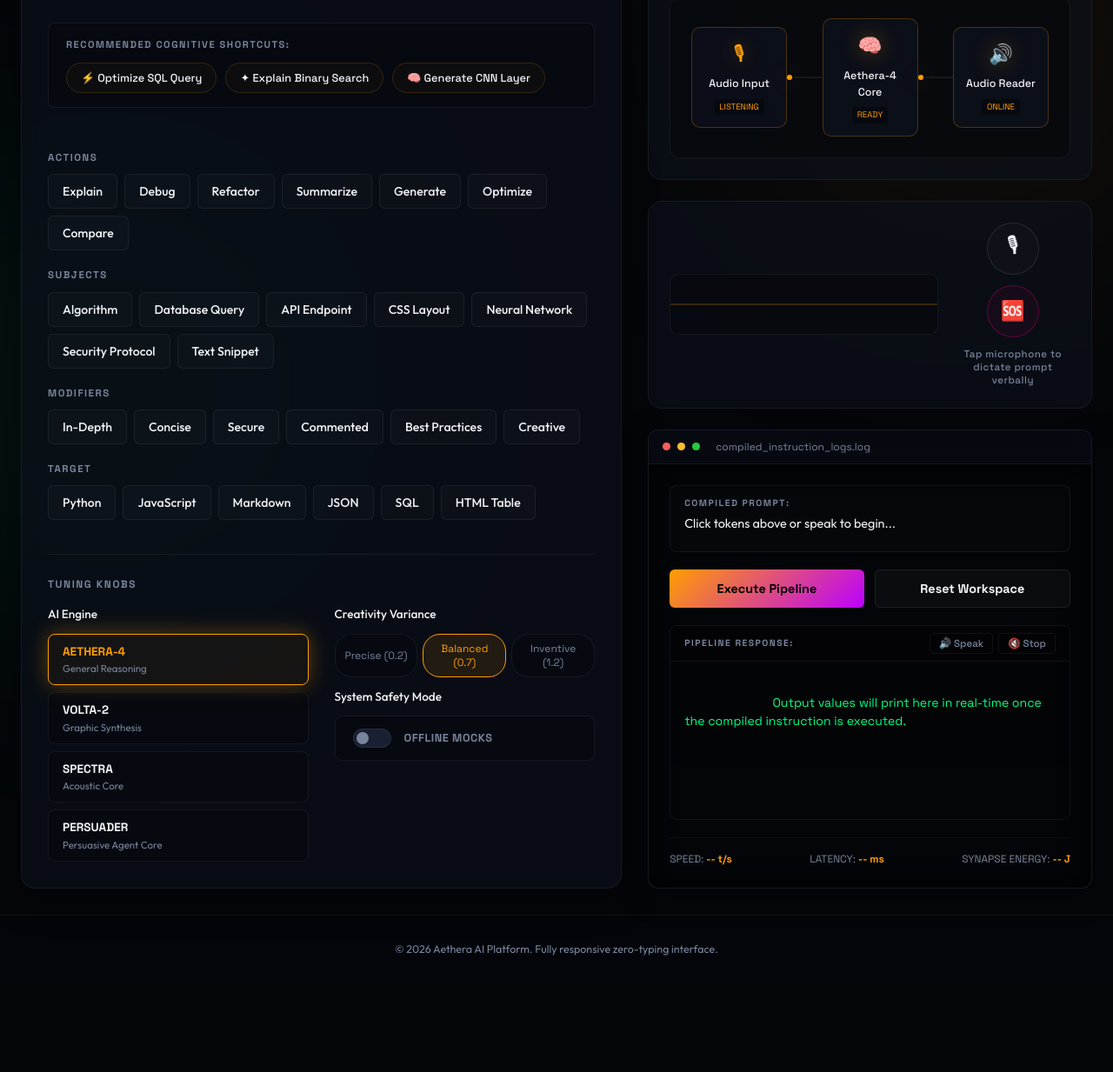
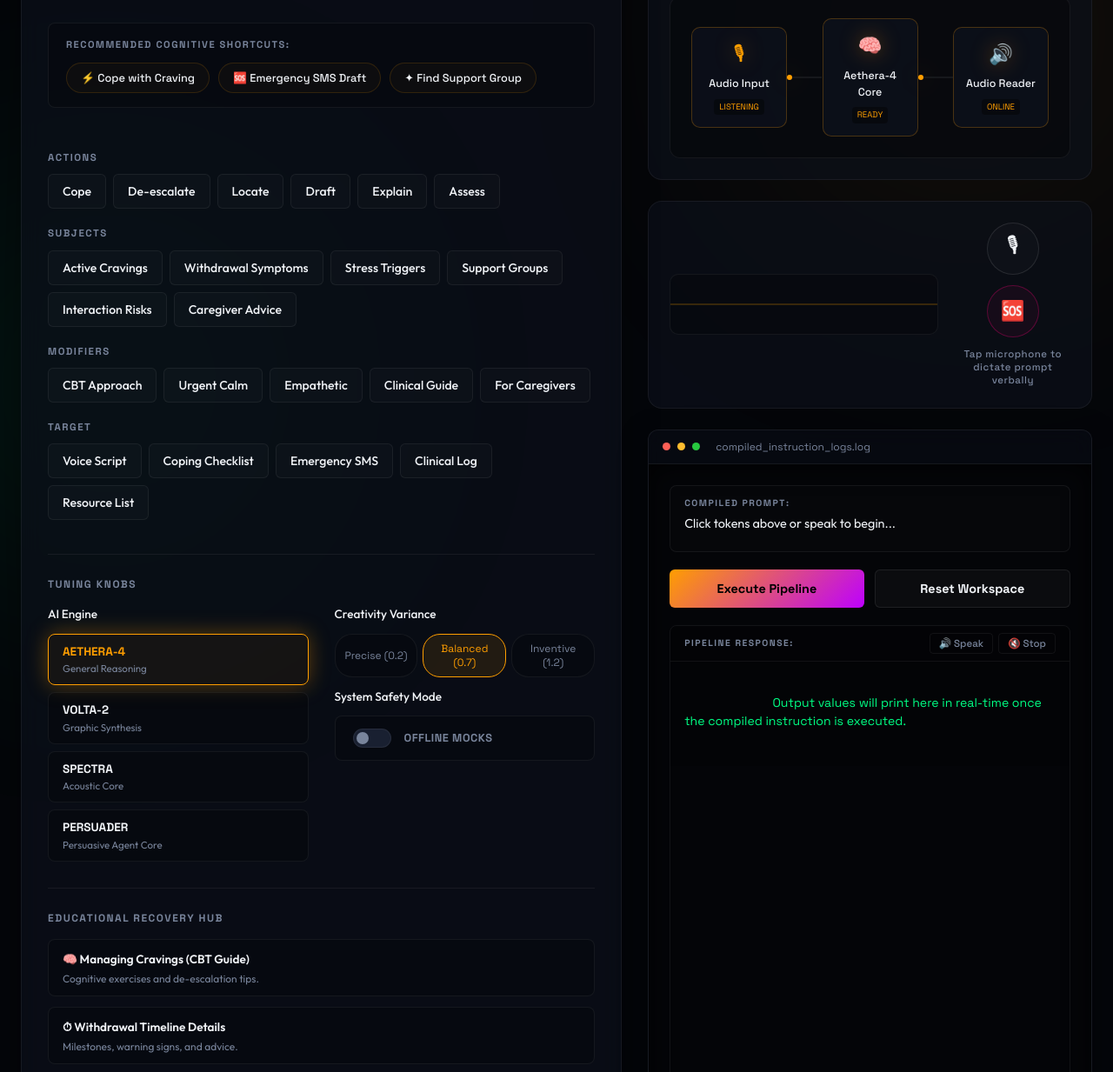
Before and after one commit to kuniyilsreehari/proguru, a website built with Vite: page zero_typing_platform.html in a window 1280 px wide. Shown: the part 182-1415 px from the top of the page at 87% size. Before the commit the page ends 1314 px from the top, so only its background shows below. Built offline with nearby package versions, Linux system fonts and the light colour scheme.

Commit message:
transition platform to substance use disorder (SUD) recovery and prevention workspace, implementing CBT guides, crisis safety routing, and automated test updates

```diff
--- a/platform.css
+++ b/platform.css
@@ -1063,3 +1063,44 @@ input:checked + .switch-slider:before {
         border-color: var(--accent-pink);
     }
 }
+
+/* Educational Recovery Hub styles */
+.resources-section {
+    margin-top: 30px;
+    border-top: 1px solid var(--border-color);
+    padding-top: 25px;
+}
+
+.resources-grid {
+    display: flex;
+    flex-direction: column;
+    gap: 12px;
+}
+
+.resource-card {
+    background: rgba(0, 0, 0, 0.2);
+    border: 1px solid var(--border-color);
+    border-radius: 8px;
+    padding: 12px 16px;
+    cursor: pointer;
+    transition: var(--transition-fast);
+}
+
+.resource-card:hover {
+    background: rgba(255, 158, 0, 0.03);
+    border-color: rgba(255, 158, 0, 0.2);
+    transform: translateX(3px);
+}
+
+.resource-title {
+    font-size: 0.85rem;
+    font-weight: 600;
+    color: var(--text-white);
+    margin-bottom: 4px;
+}
+
+.resource-desc {
+    font-size: 0.75rem;
+    color: var(--text-muted);
+    line-height: 1.3;
+}
--- a/platform.js
+++ b/platform.js
@@ -691,16 +691,16 @@ Analysis Summary:
 
     // --- 8. Adaptive One-Tap Interface Controller ---
     const presets = {
-        'debug-sql': { action: 'Debug', subject: 'the database query', modifier: 'with strict safety focus', target: 'formatted as optimized SQL schema', engine: 'Aethera LLM v4', temp: '0.2' },
-        'explain-python': { action: 'Explain', subject: 'the algorithm', modifier: 'with line-by-line comments', target: 'formatted as Python code', engine: 'Aethera LLM v4', temp: '0.7' },
-        'generate-nn': { action: 'Generate', subject: 'the neural network layers', modifier: 'using modern best practices', target: 'formatted as Python code', engine: 'Aethera LLM v4', temp: '1.2' },
+        'crave-cbt': { action: 'Cope with', subject: 'active cravings', modifier: 'using cognitive behavioral therapy (CBT) focus', target: 'formatted as a step-by-step coping checklist', engine: 'Aethera LLM v4', temp: '0.7' },
+        'emerg-sms': { action: 'Draft', subject: 'active cravings', modifier: 'focusing on caregiver-specific instructions', target: 'formatted as an emergency caregiver text draft', engine: 'Persuader Voice Core', temp: '0.2' },
+        'detox-locator': { action: 'Locate', subject: 'local support meetings', modifier: 'following clinical safety guidelines', target: 'formatted as a local resource locator list', engine: 'Aethera LLM v4', temp: '0.7' },
         // Context-driven updates
-        'explain-a11y': { action: 'Explain', subject: 'the CSS layout', modifier: 'using modern best practices', target: 'formatted as a Markdown list', engine: 'Aethera LLM v4', temp: '0.7' },
-        'explain-hash': { action: 'Explain', subject: 'the security protocol', modifier: 'with strict safety focus', target: 'formatted as raw JSON data', engine: 'Aethera LLM v4', temp: '0.2' },
-        'debug-flexbox': { action: 'Debug', subject: 'the CSS layout', modifier: 'using modern best practices', target: 'formatted as JavaScript code', engine: 'Aethera LLM v4', temp: '0.7' },
-        'debug-csp': { action: 'Debug', subject: 'the security protocol', modifier: 'with strict safety focus', target: 'formatted as raw JSON data', engine: 'Aethera LLM v4', temp: '0.2' },
-        'generate-table': { action: 'Generate', subject: 'the database query', modifier: 'with line-by-line comments', target: 'formatted as structured HTML table', engine: 'Aethera LLM v4', temp: '0.7' },
-        'generate-axios': { action: 'Generate', subject: 'the API endpoint', modifier: 'using modern best practices', target: 'formatted as JavaScript code', engine: 'Aethera LLM v4', temp: '0.7' }
+        'crave-calm': { action: 'Cope with', subject: 'active cravings', modifier: 'with immediate de-escalation steps', target: 'formatted as a voice-friendly safety script', engine: 'Persuader Voice Core', temp: '0.2' },
+        'trigger-calm': { action: 'Cope with', subject: 'stress triggers', modifier: 'with immediate de-escalation steps', target: 'formatted as a voice-friendly safety script', engine: 'Persuader Voice Core', temp: '0.2' },
+        'trigger-cbt': { action: 'Cope with', subject: 'stress triggers', modifier: 'using cognitive behavioral therapy (CBT) focus', target: 'formatted as a step-by-step coping checklist', engine: 'Aethera LLM v4', temp: '0.7' },
+        'emerg-script': { action: 'Draft', subject: 'withdrawal symptoms', modifier: 'focusing on caregiver-specific instructions', target: 'formatted as an emergency caregiver text draft', engine: 'Persuader Voice Core', temp: '0.2' },
+        'support-list': { action: 'Locate', subject: 'local support meetings', modifier: 'with non-judgmental support', target: 'formatted as a local resource locator list', engine: 'Aethera LLM v4', temp: '0.7' },
+        'care-guide': { action: 'Assess', subject: 'caregiver warning signs', modifier: 'focusing on caregiver-specific instructions', target: 'formatted as a clinical summary log', engine: 'Aethera LLM v4', temp: '0.7' }
     };
 
     const oneTapContainer = document.getElementById('one-tap-shortcuts');
@@ -709,30 +709,32 @@ Analysis Summary:
         if (!oneTapContainer) return;
 
         let html = '';
-        if (actionType === 'Explain') {
+        if (actionType === 'Cope with') {
             html = `
-                <button class="one-tap-pill" data-preset="explain-python">✦ Explain Binary Search</button>
-                <button class="one-tap-pill" data-preset="explain-a11y">✦ Explain Accessibility Grid</button>
-                <button class="one-tap-pill" data-preset="explain-hash">✦ Explain Hashing Protocol</button>
+                <button class="one-tap-pill" data-preset="crave-cbt">⚡ Cope with Craving (CBT)</button>
+                <button class="one-tap-pill" data-preset="crave-calm">⚡ Cope with Craving (Calm)</button>
+                <button class="one-tap-pill" data-preset="trigger-calm">⚡ De-escalate Triggers</button>
             `;
-        } else if (actionType === 'Debug') {
+        } else if (actionType === 'Draft') {
             html = `
-                <button class="one-tap-pill" data-preset="debug-sql">⚡ Optimize SQL Query</button>
-                <button class="one-tap-pill" data-preset="debug-flexbox">⚡ Debug CSS Alignment</button>
-                <button class="one-tap-pill" data-preset="debug-csp">⚡ Debug Security CSP</button>
+                <button class="one-tap-pill" data-preset="emerg-sms">🆘 Emergency SMS Draft</button>
+                <button class="one-tap-pill" data-preset="emerg-script">🆘 Emergency Phone Script</button>
             `;
-        } else if (actionType === 'Generate') {
+        } else if (actionType === 'Locate') {
             html = `
-                <button class="one-tap-pill" data-preset="generate-nn">🧠 Generate CNN Layer</button>
-                <button class="one-tap-pill" data-preset="generate-table">🧠 Generate DB Schema HTML</button>
-                <button class="one-tap-pill" data-preset="generate-axios">🧠 Generate Axios Endpoint</button>
+                <button class="one-tap-pill" data-preset="detox-locator">✦ Find Support Group</button>
+                <button class="one-tap-pill" data-preset="support-list">✦ Local Resource List</button>
+            `;
+        } else if (actionType === 'Assess') {
+            html = `
+                <button class="one-tap-pill" data-preset="care-guide">📋 Assess Caregiver Signs</button>
             `;
         } else {
             // General recommendations
             html = `
-                <button class="one-tap-pill" data-preset="debug-sql">⚡ Optimize SQL Query</button>
-                <button class="one-tap-pill" data-preset="explain-python">✦ Explain Binary Search</button>
-                <button class="one-tap-pill" data-preset="generate-nn">🧠 Generate CNN Layer</button>
+                <button class="one-tap-pill" data-preset="crave-cbt">⚡ Cope with Craving</button>
+                <button class="one-tap-pill" data-preset="emerg-sms">🆘 Emergency SMS Draft</button>
+                <button class="one-tap-pill" data-preset="detox-locator">✦ Find Support Group</button>
             `;
         }
 
@@ -784,4 +786,24 @@ Analysis Summary:
             }
         });
     });
+
+    // --- 9. Educational Resources Loader Function ---
+    window.loadResource = (key) => {
+        if (isPipelineRunning) return;
+
+        let query = "";
+        if (key === 'cravings-guide') {
+            query = "Cope with active cravings using cognitive behavioral therapy (CBT) focus formatted as a step-by-step coping checklist";
+        } else if (key === 'withdrawal-timeline') {
+            query = "Explain withdrawal symptoms following clinical safety guidelines formatted as a voice-friendly safety script";
+        } else if (key === 'emergency-hotlines') {
+            query = "Locate local support meetings following clinical safety guidelines formatted as a local resource locator list";
+        }
+
+        if (query) {
+            clearSelectedTokens();
+            alertLog(`[RECOVERY HUB] Loading Educational Guide: "${key}"`);
+            animatePipelineExecution(query);
+        }
+    };
 });
--- a/zero_typing_platform.html
+++ b/zero_typing_platform.html
@@ -3,9 +3,9 @@
 <head>
     <meta charset="UTF-8">
     <meta name="viewport" content="width=device-width, initial-scale=1.0">
-    <title>Aethera - Zero-Typing AI Playground & Model Workspace</title>
+    <title>Aethera - SUD Recovery & Prevention Platform</title>
     <!-- SEO Meta Tags -->
-    <meta name="description" content="Aethera is a next-generation AI model platform designed for zero typing. Build, configure, and prompt complex machine learning pipelines using interactive speech recognition and modular click arrays.">
+    <meta name="description" content="Aethera is an accessibility-first Substance Use Disorder (SUD) recovery and prevention platform. Build, configure, and execute cognitive de-escalation scripts, emergency caregiver messages, and local resource requests hands-free.">
     <!-- Google Fonts -->
     <link rel="preconnect" href="https://fonts.googleapis.com">
     <link rel="preconnect" href="https://fonts.gstatic.com" crossorigin>
@@ -23,11 +23,11 @@
         <div class="nav-container">
             <a href="#" class="logo">
                 <span class="logo-icon">⬥</span>
-                <span class="logo-text">AETHERA <span class="accent-text">// ZERO-TYPING AI</span></span>
+                <span class="logo-text">AETHERA <span class="accent-text">// SUD RECOVERY & PREVENTION</span></span>
             </a>
             <div class="header-status">
                 <span class="status-indicator online"></span>
-                <span class="status-label">SPEECH INTERFACE READY</span>
+                <span class="status-label">RECOVERY CHANNELS ACTIVE</span>
             </div>
         </div>
     </header>
@@ -46,9 +46,9 @@
             <div class="one-tap-section">
                 <span class="one-tap-label">RECOMMENDED COGNITIVE SHORTCUTS:</span>
                 <div class="one-tap-container" id="one-tap-shortcuts">
-                    <button class="one-tap-pill" data-preset="debug-sql">⚡ Optimize SQL Query</button>
-                    <button class="one-tap-pill" data-preset="explain-python">✦ Explain Binary Search</button>
-                    <button class="one-tap-pill" data-preset="generate-nn">🧠 Generate CNN Layer</button>
+                    <button class="one-tap-pill" data-preset="crave-cbt">⚡ Cope with Craving</button>
+                    <button class="one-tap-pill" data-preset="emerg-sms">🆘 Emergency SMS Draft</button>
+                    <button class="one-tap-pill" data-preset="detox-locator">✦ Find Support Group</button>
                 </div>
             </div>
 
@@ -57,13 +57,12 @@
                 <div class="matrix-row">
                     <div class="row-label">ACTIONS</div>
                     <div class="token-grid" id="grid-actions">
+                        <button class="token-btn" data-type="action" data-value="Cope with">Cope</button>
+                        <button class="token-btn" data-type="action" data-value="De-escalate">De-escalate</button>
+                        <button class="token-btn" data-type="action" data-value="Locate">Locate</button>
+                        <button class="token-btn" data-type="action" data-value="Draft">Draft</button>
                         <button class="token-btn" data-type="action" data-value="Explain">Explain</button>
-                        <button class="token-btn" data-type="action" data-value="Debug">Debug</button>
-                        <button class="token-btn" data-type="action" data-value="Refactor">Refactor</button>
-                        <button class="token-btn" data-type="action" data-value="Summarize">Summarize</button>
-                        <button class="token-btn" data-type="action" data-value="Generate">Generate</button>
-                        <button class="token-btn" data-type="action" data-value="Optimize">Optimize</button>
-                        <button class="token-btn" data-type="action" data-value="Compare">Compare</button>
+                        <button class="token-btn" data-type="action" data-value="Assess">Assess</button>
                     </div>
                 </div>
 
@@ -71,13 +70,12 @@
                 <div class="matrix-row">
                     <div class="row-label">SUBJECTS</div>
                     <div class="token-grid" id="grid-subjects">
-                        <button class="token-btn" data-type="subject" data-value="the algorithm">Algorithm</button>
-                        <button class="token-btn" data-type="subject" data-value="the database query">Database Query</button>
-                        <button class="token-btn" data-type="subject" data-value="the API endpoint">API Endpoint</button>
-                        <button class="token-btn" data-type="subject" data-value="the CSS layout">CSS Layout</button>
-                        <button class="token-btn" data-type="subject" data-value="the neural network layers">Neural Network</button>
-                        <button class="token-btn" data-type="subject" data-value="the security protocol">Security Protocol</button>
-                        <button class="token-btn" data-type="subject" data-value="this text snippet">Text Snippet</button>
+                        <button class="token-btn" data-type="subject" data-value="active cravings">Active Cravings</button>
+                        <button class="token-btn" data-type="subject" data-value="withdrawal symptoms">Withdrawal Symptoms</button>
+                        <button class="token-btn" data-type="subject" data-value="stress triggers">Stress Triggers</button>
+                        <button class="token-btn" data-type="subject" data-value="local support meetings">Support Groups</button>
+                        <button class="token-btn" data-type="subject" data-value="medication interaction risks">Interaction Risks</button>
+                        <button class="token-btn" data-type="subject" data-value="caregiver warning signs">Caregiver Advice</button>
                     </div>
                 </div>
 
@@ -85,12 +83,11 @@
                 <div class="matrix-row">
                     <div class="row-label">MODIFIERS</div>
                     <div class="token-grid" id="grid-modifiers">
-                        <button class="token-btn" data-type="modifier" data-value="in comprehensive detail">In-Depth</button>
-                        <button class="token-btn" data-type="modifier" data-value="briefly and concisely">Concise</button>
-                        <button class="token-btn" data-type="modifier" data-value="with strict safety focus">Secure</button>
-                        <button class="token-btn" data-type="modifier" data-value="with line-by-line comments">Commented</button>
-                        <button class="token-btn" data-type="modifier" data-value="using modern best practices">Best Practices</button>
-                        <button class="token-btn" data-type="modifier" data-value="under a creative style">Creative</button>
+                        <button class="token-btn" data-type="modifier" data-value="using cognitive behavioral therapy (CBT) focus">CBT Approach</button>
+                        <button class="token-btn" data-type="modifier" data-value="with immediate de-escalation steps">Urgent Calm</button>
+                        <button class="token-btn" data-type="modifier" data-value="with non-judgmental support">Empathetic</button>
+                        <button class="token-btn" data-type="modifier" data-value="following clinical safety guidelines">Clinical Guide</button>
+                        <button class="token-btn" data-type="modifier" data-value="focusing on caregiver-specific instructions">For Caregivers</button>
                     </div>
                 </div>
 
@@ -98,12 +95,11 @@
                 <div class="matrix-row">
                     <div class="row-label">TARGET</div>
                     <div class="token-grid" id="grid-targets">
-                        <button class="token-btn" data-type="target" data-value="formatted as Python code">Python</button>
-                        <button class="token-btn" data-type="target" data-value="formatted as JavaScript code">JavaScript</button>
-                        <button class="token-btn" data-type="target" data-value="formatted as a Markdown list">Markdown</button>
-                        <button class="token-btn" data-type="target" data-value="formatted as raw JSON data">JSON</button>
-                        <button class="token-btn" data-type="target" data-value="formatted as optimized SQL schema">SQL</button>
-                        <button class="token-btn" data-type="target" data-value="formatted as structured HTML table">HTML Table</button>
+                        <button class="token-btn" data-type="target" data-value="formatted as a voice-friendly safety script">Voice Script</button>
+                        <button class="token-btn" data-type="target" data-value="formatted as a step-by-step coping checklist">Coping Checklist</button>
+                        <button class="token-btn" data-type="target" data-value="formatted as an emergency caregiver text draft">Emergency SMS</button>
+                        <button class="token-btn" data-type="target" data-value="formatted as a clinical summary log">Clinical Log</button>
+                        <button class="token-btn" data-type="target" data-value="formatted as a local resource locator list">Resource List</button>
                     </div>
                 </div>
             </div>
@@ -154,6 +150,25 @@
                             </label>
                             <span class="safety-status-label" id="safety-status-text">OFFLINE MOCKS</span>
                         </div>
+                    </div>
+                </div>
+            </div>
+
+            <!-- Educational Resources Catalog -->
+            <div class="resources-section">
+                <div class="param-header">EDUCATIONAL RECOVERY HUB</div>
+                <div class="resources-grid">
+                    <div class="resource-card" role="button" tabindex="0" onclick="loadResource('cravings-guide')">
+                        <div class="resource-title">🧠 Managing Cravings (CBT Guide)</div>
+                        <div class="resource-desc">Cognitive exercises and de-escalation tips.</div>
+                    </div>
+                    <div class="resource-card" role="button" tabindex="0" onclick="loadResource('withdrawal-timeline')">
+                        <div class="resource-title">⏱ Withdrawal Timeline Details</div>
+                        <div class="resource-desc">Milestones, warning signs, and advice.</div>
+                    </div>
+                    <div class="resource-card" role="button" tabindex="0" onclick="loadResource('emergency-hotlines')">
+                        <div class="resource-title">📞 Emergency Hotline Directories</div>
+                        <div class="resource-desc">SAMHSA and local crisis intervention lines.</div>
                     </div>
                 </div>
             </div>
```
Also changed, not shown: server.js (+61 -66 lines), server.test.js (+11 -6 lines), 1 other file.
